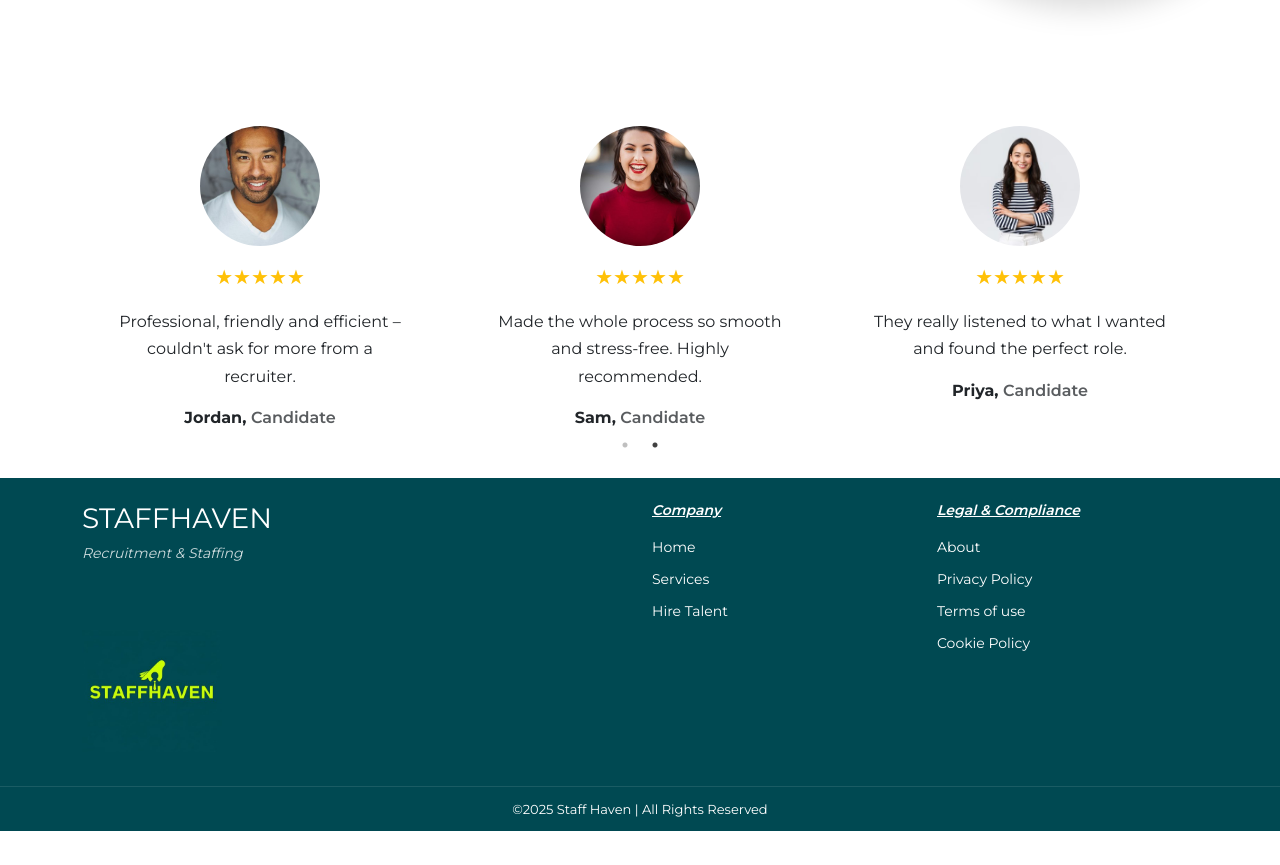
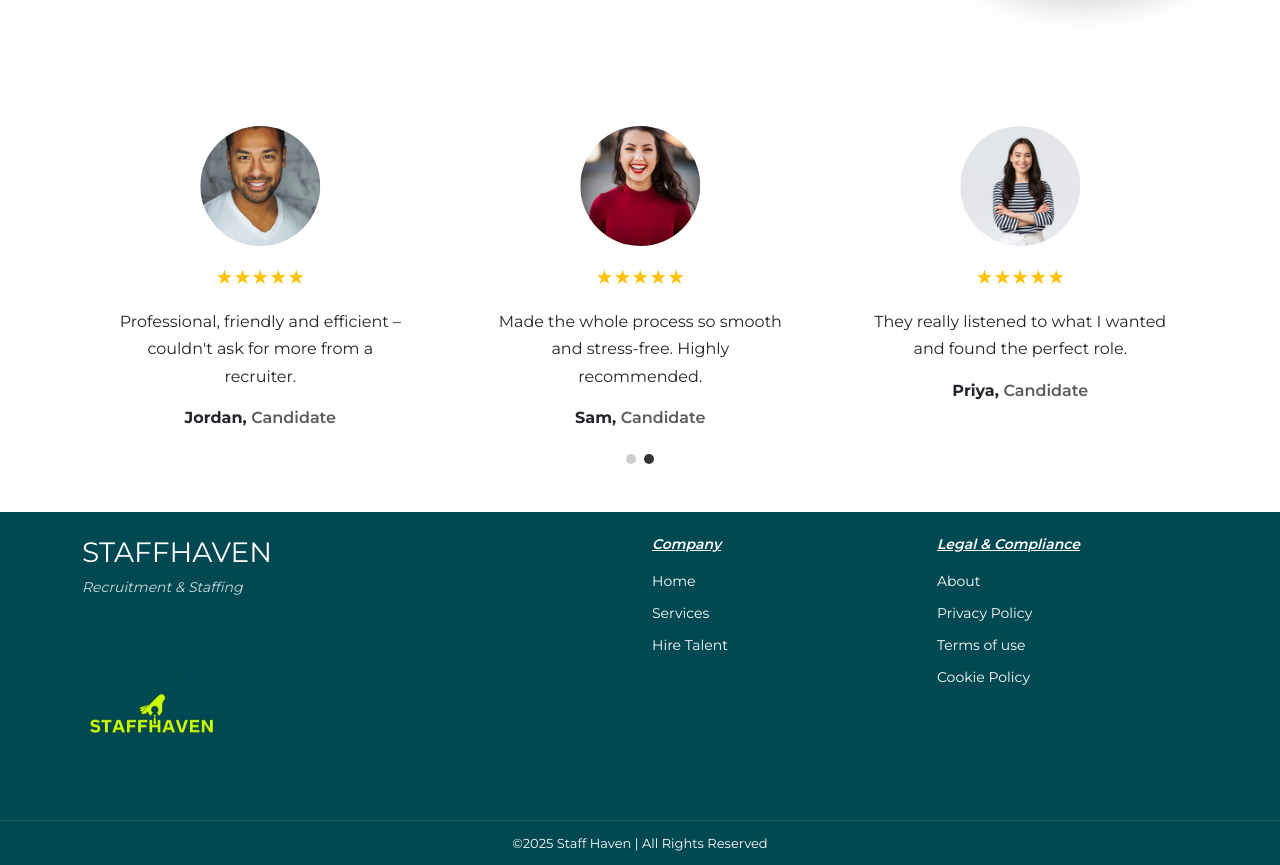
Before and after one commit to MehakIllahi/staffhaven, a React (Vite) app: page /#/ in a window 1280 px wide. Shown: the part 3749-4614 px from the top of the page. Before the commit the page ends 4580 px from the top, so only its background shows below. Built offline with nearby package versions, Linux system fonts and the light colour scheme.

Commit message:
update optimize with image

```diff
--- a/index.html
+++ b/index.html
@@ -21,9 +21,10 @@
     <!-- Preload the above-the-fold hero image so it's ready immediately -->
     <link
       rel="preload"
-      as="image"
+      as="fetch"
       href="/bannerimg2.jpg"
       fetchpriority="high"
+      crossorigin
     />
   </head>
   <body>
--- a/package.json
+++ b/package.json
@@ -15,15 +15,14 @@
   },
   "dependencies": {
     "bootstrap": "^5.3.8",
+    "embla-carousel-autoplay": "^8.6.0",
     "embla-carousel-react": "^8.6.0",
     "react": "^19.1.1",
     "react-bootstrap": "^2.10.10",
     "react-dom": "^19.1.1",
     "react-icon": "^1.0.0",
     "react-icons": "^5.5.0",
-    "react-router-dom": "^7.9.5",
-    "react-slick": "^0.31.0",
-    "slick-carousel": "^1.8.1"
+    "react-router-dom": "^7.9.5"
   },
   "devDependencies": {
     "@eslint/js": "^9.36.0",
--- a/src/App.jsx
+++ b/src/App.jsx
@@ -3,8 +3,6 @@ import Header from "./components/Header";
 import Footer from "./components/Footer";
 import AppRoute from "./routes/AppRoute";
 import "bootstrap/dist/css/bootstrap.min.css";
-import "slick-carousel/slick/slick.css";
-import "slick-carousel/slick/slick-theme.css";
 import ScrollToTop from "./components/ScrollToTop";
 import CookiesBanner from "./components/common/CookiesBanner";
 
--- a/src/components/Home/ReviewSlider.jsx
+++ b/src/components/Home/ReviewSlider.jsx
@@ -1,5 +1,6 @@
-import React from "react";
-import Slider from "react-slick";
+import React, { useCallback, useEffect } from "react";
+import useEmblaCarousel from "embla-carousel-react";
+import Autoplay from "embla-carousel-autoplay";
 import { Container, Row, Col } from "react-bootstrap";
 
 import people1 from "../../assets/people1.jpg";
@@ -10,26 +11,45 @@ import people5 from "../../assets/people5.jpg";
 import people6 from "../../assets/people6.jpg";
 
 const reviews = [
-  { text: "Super quick at responding and great at sorting out both the client and candidate.", name: "Evelin",   role: "Candidate", image: people1 },
-  { text: "Really nice to work with getting a new contract. Great communication and follow up.", name: "Dainyika", role: "Candidate", image: people2 },
-  { text: "Fantastic support from start to finish. I always felt informed and looked after.", name: "Anika",    role: "Candidate", image: people3 },
-  { text: "Professional, friendly and efficient – couldn't ask for more from a recruiter.", name: "Jordan",   role: "Candidate", image: people4 },
-  { text: "Made the whole process so smooth and stress-free. Highly recommended.", name: "Sam",     role: "Candidate", image: people5 },
-  { text: "They really listened to what I wanted and found the perfect role.", name: "Priya",   role: "Candidate", image: people6 },
+  {
+    text: "Super quick at responding and great at sorting out both the client and candidate.",
+    name: "Evelin",
+    role: "Candidate",
+    image: people1,
+  },
+  {
+    text: "Really nice to work with getting a new contract. Great communication and follow up.",
+    name: "Dainyika",
+    role: "Candidate",
+    image: people2,
+  },
+  {
+    text: "Fantastic support from start to finish. I always felt informed and looked after.",
+    name: "Anika",
+    role: "Candidate",
+    image: people3,
+  },
+  {
+    text: "Professional, friendly and efficient – couldn't ask for more from a recruiter.",
+    name: "Jordan",
+    role: "Candidate",
+    image: people4,
+  },
+  {
+    text: "Made the whole process so smooth and stress-free. Highly recommended.",
+    name: "Sam",
+    role: "Candidate",
+    image: people5,
+  },
+  {
+    text: "They really listened to what I wanted and found the perfect role.",
+    name: "Priya",
+    role: "Candidate",
+    image: people6,
+  },
 ];
 
-const sliderSettings = {
-  dots: true,
-  arrows: false,
-  infinite: true,
-  speed: 500,
-  autoplay: true,
-  autoplaySpeed: 5000,
-  slidesToShow: 1,
-  slidesToScroll: 1,
-};
-
-// Group into sets of 3 for the desktop view
+// Group into sets of 3 for desktop
 const groupedReviews = [];
 for (let i = 0; i < reviews.length; i += 3) {
   groupedReviews.push(reviews.slice(i, i + 3));
@@ -43,7 +63,7 @@ const ReviewCard = ({ review }) => (
       className="rounded-circle mb-3"
       width={120}
       height={120}
-      loading="lazy"          // ← defer off-screen images
+      loading="lazy"
       decoding="async"
       style={{ objectFit: "cover" }}
     />
@@ -58,15 +78,66 @@ const ReviewCard = ({ review }) => (
   </div>
 );
 
+// Dot indicators component
+const DotButtons = ({ emblaApi }) => {
+  const [selectedIndex, setSelectedIndex] = React.useState(0);
+  const [scrollSnaps, setScrollSnaps] = React.useState([]);
+
+  const onSelect = useCallback(() => {
+    if (!emblaApi) return;
+    setSelectedIndex(emblaApi.selectedScrollSnap());
+  }, [emblaApi]);
+
+  useEffect(() => {
+    if (!emblaApi) return;
+    setScrollSnaps(emblaApi.scrollSnapList());
+    emblaApi.on("select", onSelect);
+    onSelect();
+    return () => emblaApi.off("select", onSelect);
+  }, [emblaApi, onSelect]);
+
+  return (
+    <div className="d-flex justify-content-center gap-2 mt-4">
+      {scrollSnaps.map((_, index) => (
+        <button
+          key={index}
+          onClick={() => emblaApi.scrollTo(index)}
+          style={{
+            width: 10,
+            height: 10,
+            borderRadius: "50%",
+            border: "none",
+            padding: 0,
+            background: index === selectedIndex ? "#333" : "#ccc",
+            cursor: "pointer",
+            transition: "background 0.3s",
+          }}
+          aria-label={`Go to slide ${index + 1}`}
+        />
+      ))}
+    </div>
+  );
+};
+
+// Shared carousel hook
+const useCarousel = () =>
+  useEmblaCarousel({ loop: true }, [
+    Autoplay({ delay: 5000, stopOnInteraction: false }),
+  ]);
+
 function ReviewSlider() {
+  const [desktopRef, desktopApi] = useCarousel();
+  const [mobileRef, mobileApi] = useCarousel();
+
   return (
     <section className="py-5">
       <Container>
-        {/* DESKTOP / TABLET SLIDER */}
+        {/* DESKTOP / TABLET SLIDER — 3 cards per slide */}
         <div className="d-none d-md-block">
-          <Slider {...sliderSettings}>
+          <div ref={desktopRef} style={{ overflow: "hidden" }}>
+            <div className="d-flex">
               {groupedReviews.map((group, slideIndex) => (
-              <div key={slideIndex}>
+                <div key={slideIndex} style={{ flex: "0 0 100%", minWidth: 0 }}>
                   <Row className="justify-content-center">
                     {group.map((review, index) => (
                       <Col md={4} className="px-4" key={index}>
@@ -76,18 +147,23 @@ function ReviewSlider() {
                   </Row>
                 </div>
               ))}
-          </Slider>
+            </div>
+          </div>
+          <DotButtons emblaApi={desktopApi} />
         </div>
 
-        {/* MOBILE SLIDER */}
+        {/* MOBILE SLIDER — 1 card per slide */}
         <div className="d-md-none">
-          <Slider {...sliderSettings}>
+          <div ref={mobileRef} style={{ overflow: "hidden" }}>
+            <div className="d-flex">
               {reviews.map((review, index) => (
-              <div key={index}>
+                <div key={index} style={{ flex: "0 0 100%", minWidth: 0 }}>
                   <ReviewCard review={review} />
                 </div>
               ))}
-          </Slider>
+            </div>
+          </div>
+          <DotButtons emblaApi={mobileApi} />
         </div>
       </Container>
     </section>
--- a/src/main.jsx
+++ b/src/main.jsx
@@ -1,6 +1,7 @@
 // src/main.jsx
 import React from "react";
 import ReactDOM from "react-dom/client";
+
 import { HashRouter } from "react-router-dom";
 import App from "./App";
 
--- a/vite.config.js
+++ b/vite.config.js
@@ -1,27 +1,34 @@
 import { defineConfig } from "vite";
 import react from "@vitejs/plugin-react";
 
-// https://vite.dev/config/
 export default defineConfig({
   plugins: [react()],
   base: "/",
   build: {
-    // Raise chunk warning limit (bootstrap + slick are big by nature)
     chunkSizeWarningLimit: 600,
     rollupOptions: {
       output: {
-        // Split vendor libraries into separate cached chunks
         manualChunks: {
           "vendor-react": ["react", "react-dom", "react-router-dom"],
           "vendor-bootstrap": ["bootstrap", "react-bootstrap"],
-          "vendor-carousel": ["react-slick", "slick-carousel", "embla-carousel-react"],
+          "vendor-carousel": [
+            "embla-carousel-react",
+            "embla-carousel-autoplay",
+          ],
           "vendor-icons": ["react-icons"],
         },
       },
     },
   },
-  // Speed up dev server
   optimizeDeps: {
-    include: ["react", "react-dom", "react-router-dom", "bootstrap", "react-bootstrap"],
+    include: [
+      "react",
+      "react-dom",
+      "react-router-dom",
+      "bootstrap",
+      "react-bootstrap",
+      "embla-carousel-react",
+      "embla-carousel-autoplay",
+    ],
   },
 });
```
Also changed, not shown: 1 other file (tests, documents, lock files or other folders). Lines whose indentation alone changed are shown as unchanged.
